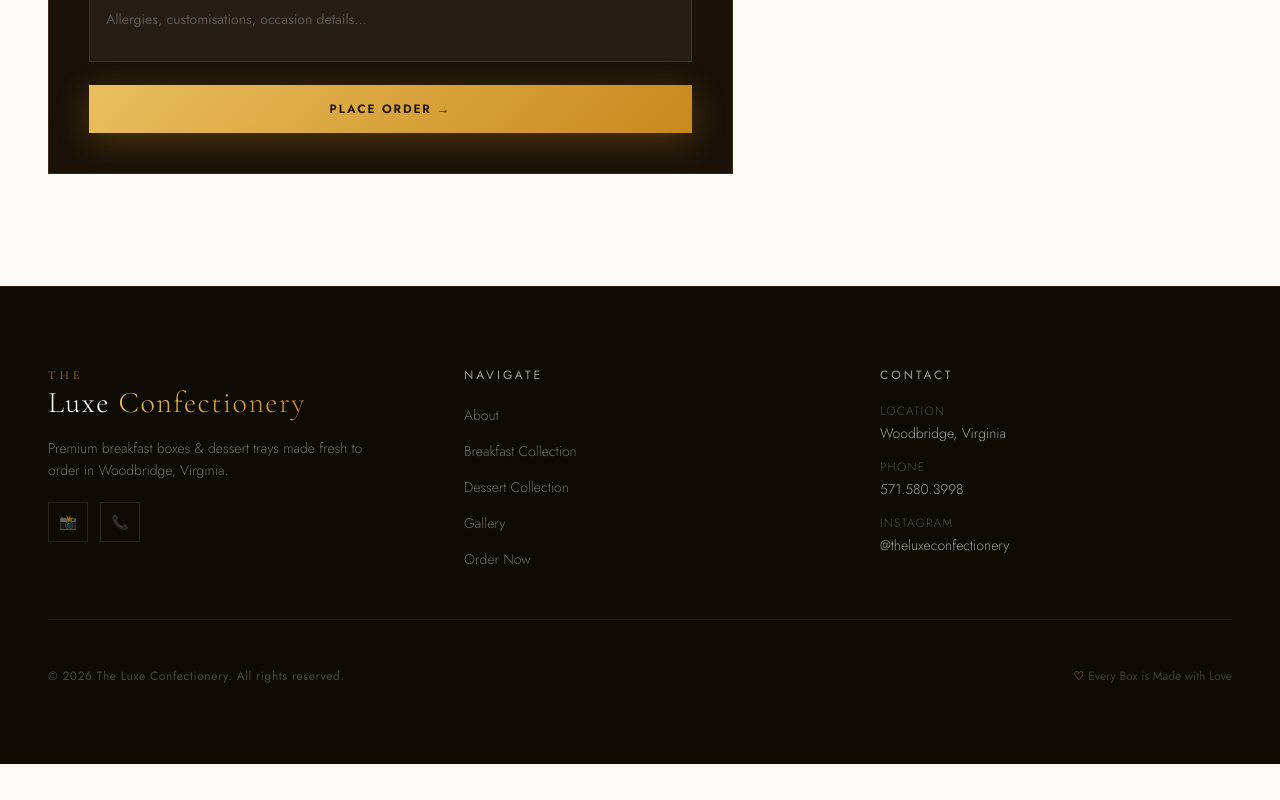
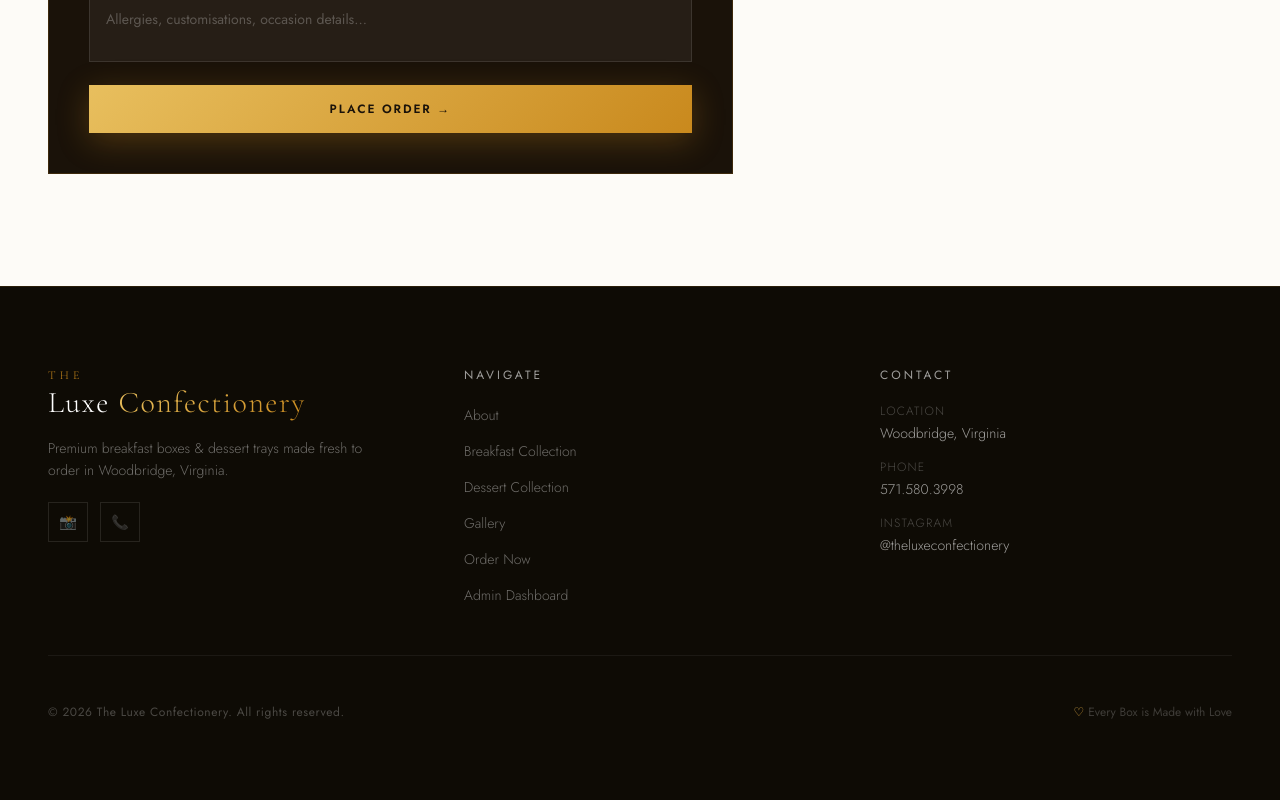
Before and after one commit to Bamahpharez11/The-Luxe, a Next.js app: page / in a window 1280 px wide. Shown: the part 7399-8199 px from the top of the page. Before the commit the page ends 8163 px from the top, so only its background shows below. Built offline with nearby package versions, Linux system fonts and the light colour scheme.

Commit message:
feat: add admin dashboard link to footer

```diff
--- a/src/components/Footer.tsx
+++ b/src/components/Footer.tsx
@@ -74,6 +74,7 @@ export default function Footer() {
                 { label: 'Dessert Collection', href: '#menu' },
                 { label: 'Gallery', href: '#gallery' },
                 { label: 'Order Now', href: '#order' },
+                { label: 'Admin Dashboard', href: '/admin' },
               ].map((l) => (
                 <li key={l.label}>
                   <Link
```
